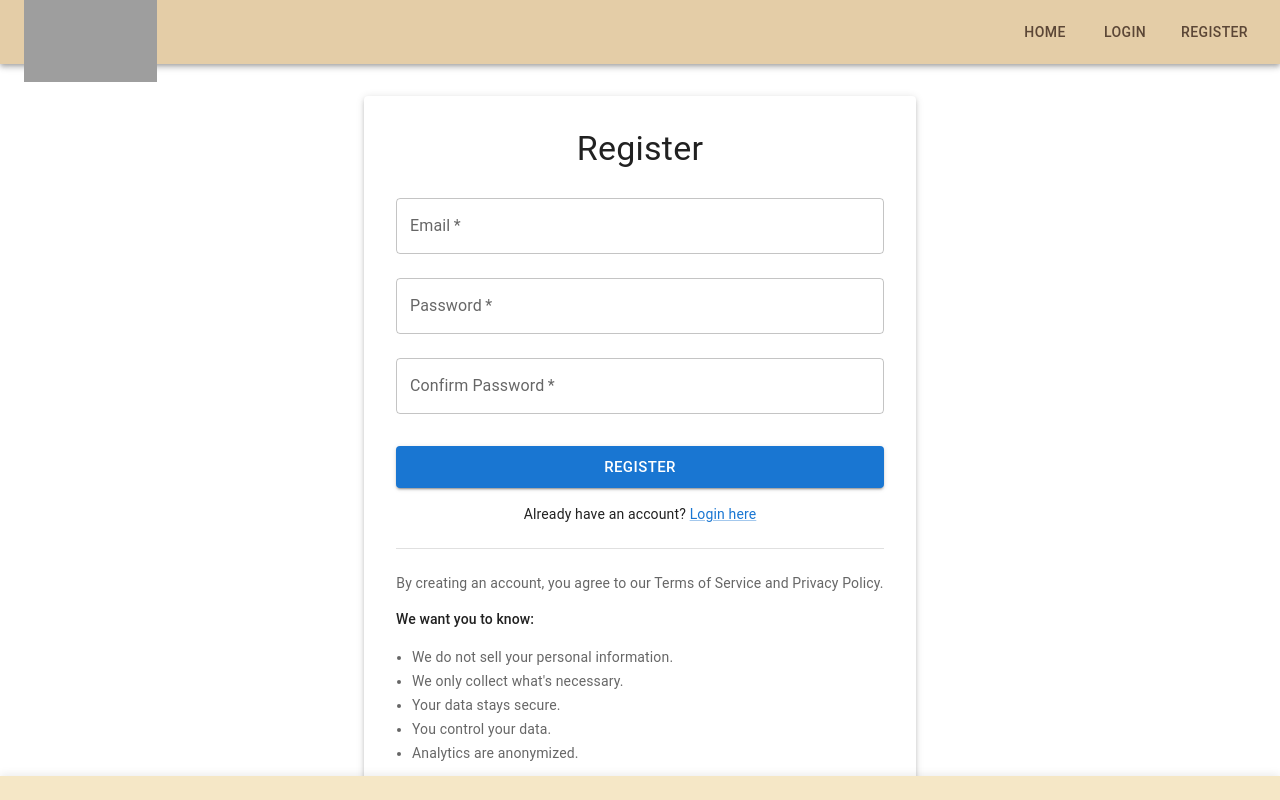
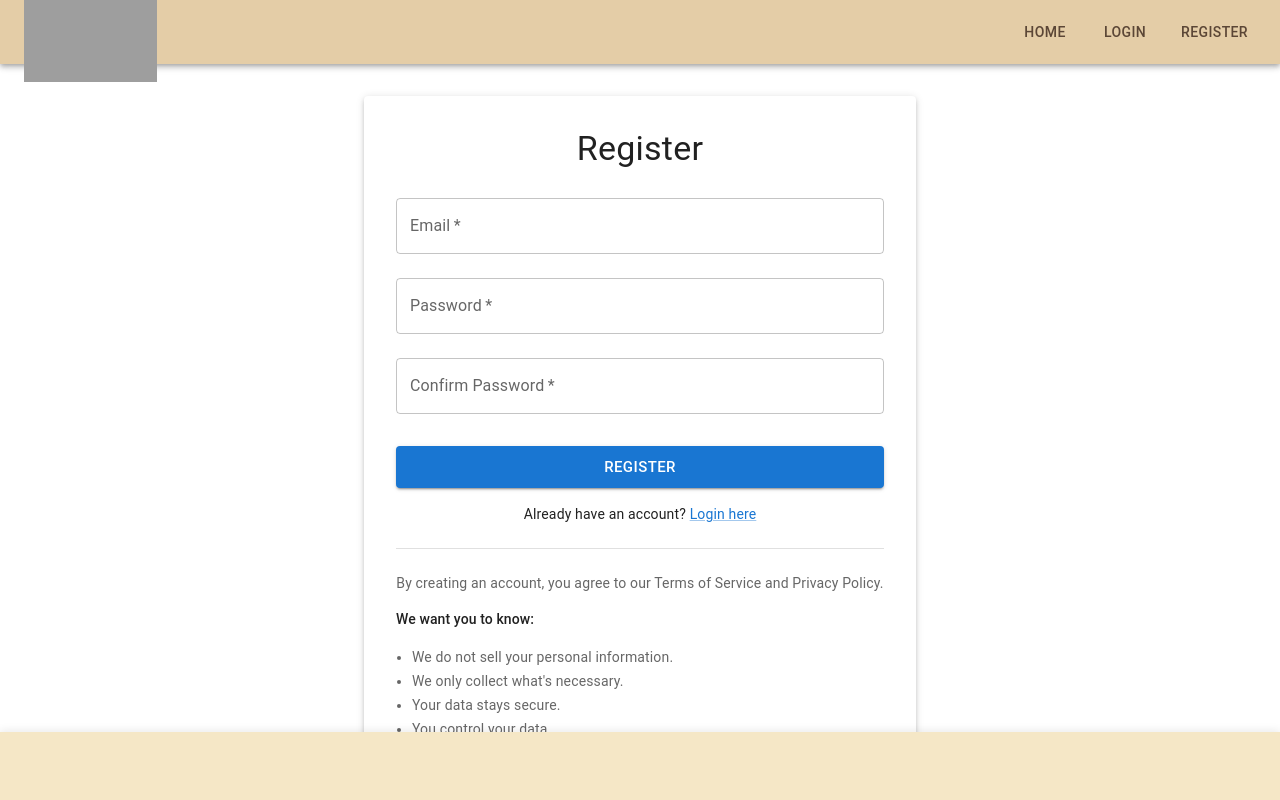
Before and after one commit to CodeHunterX/state-parks-tracker, a React (Create React App) app: page /register in a window 1280 px wide. Built offline with nearby package versions, Linux system fonts and the light colour scheme; no server answers; grey boxes are pictures that could not be loaded.

Commit message:
Adding AdSense

```diff
--- a/src/components/AdBanner.js
+++ b/src/components/AdBanner.js
@@ -24,16 +24,18 @@ const AdBanner = () => {
         bgcolor: '#f5e7c6',
         color: '#5B4636',
         textAlign: 'center',
-        py: 1.5,
+        py: 0.5,
         zIndex: 1300,
-        boxShadow: '0 -2px 8px rgba(0,0,0,0.08)'
+        boxShadow: '0 -2px 8px rgba(0,0,0,0.08)',
+        maxHeight: 90,
+        minHeight: 60,
       }}
     >
       <ins
         className="adsbygoogle"
-        style={{ display: 'block', margin: '0 auto' }}
+        style={{ display: 'block', margin: '0 auto', height: 60, maxHeight: 90 }}
         data-ad-client="ca-pub-7600741050545857"
-        data-ad-slot="YOUR_SLOT_ID"
+        data-ad-slot="6439837100"
         data-ad-format="auto"
         data-full-width-responsive="true"
         ref={adRef}
```
Also changed, not shown: public/ads.txt (added).
